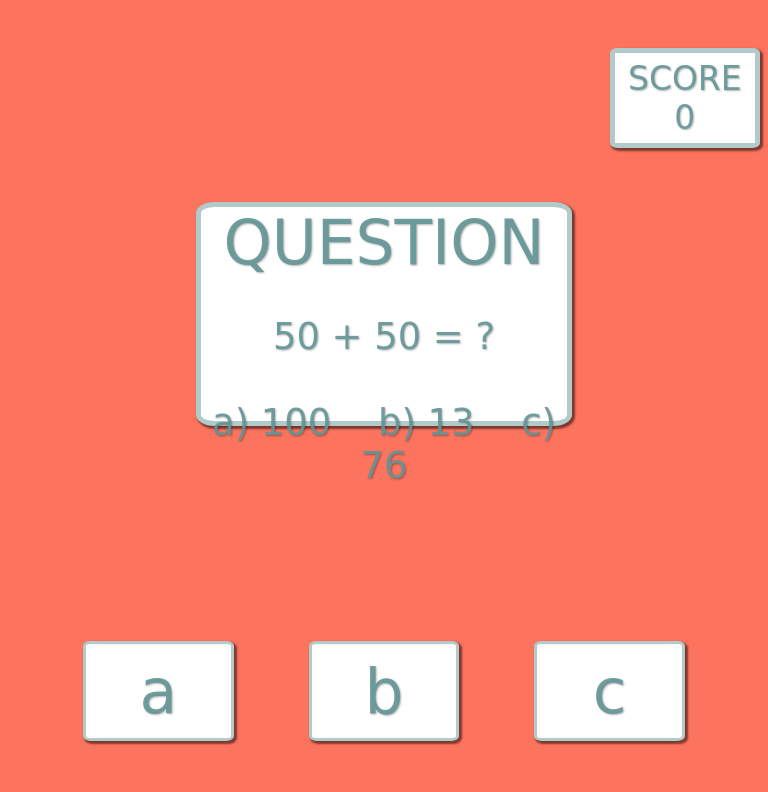
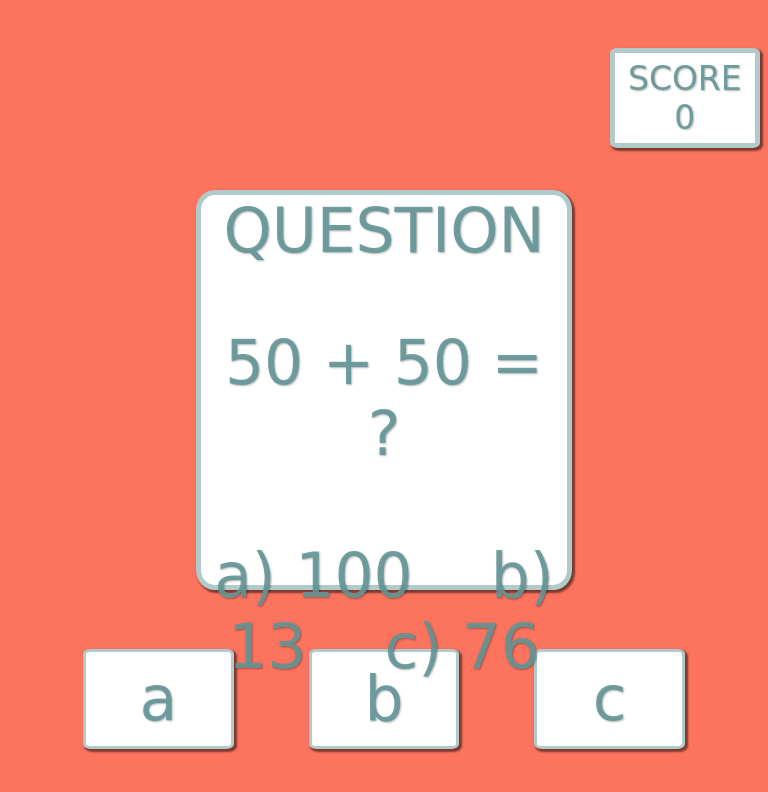
Before and after one commit to d0uble0deven/unit1_project, a plain HTML site: page index.html in a window 768 px wide. Drawn offline with Linux system fonts and the light colour scheme; a web font is replaced by a local one.

Commit message:
updates css

```diff
--- a/css/main.css
+++ b/css/main.css
@@ -126,7 +126,7 @@ button:hover {
 
 
 /* iPad size */
-@media all and (max-width: 768px) and (min-width: 375px){
+@media all and (max-width: 1024) and (min-width: 768px){
   body {
     height: 100vh;
     display: flex;
@@ -135,16 +135,16 @@ button:hover {
 
   /* middle section */
   #middle {
-    height: 60%;
+    height: 80%;
     width: auto;
   }
  #display{
-  /* font-size: 60%; */
-  height: 60%;
+  /* font-size: 10%; */
+  height: 80%;
   /* width: 60%; */
   }
   #quest{
-    font-size: 60%;
+    font-size: auto;
   }
 
 
@@ -154,7 +154,7 @@ button:hover {
 }
 
 /* iPhone X size */
-@media all and (max-width: 375px) and (min-width: 200px){
+@media all and (max-width: 375px) and (min-width: 320px){
   * {
     box-sizing: border-box;
   }
```
